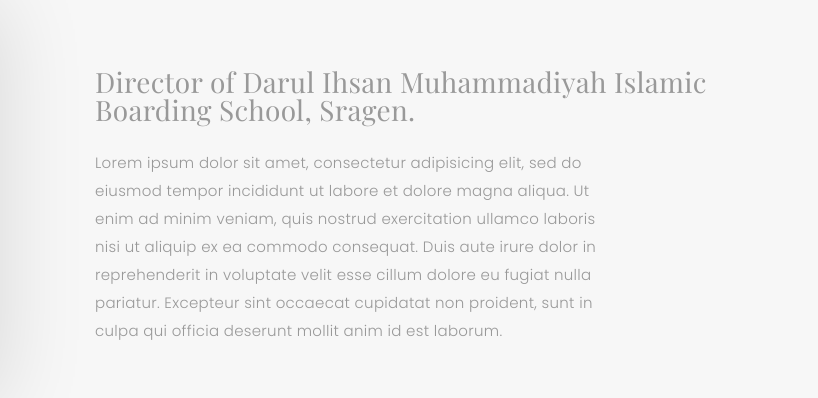
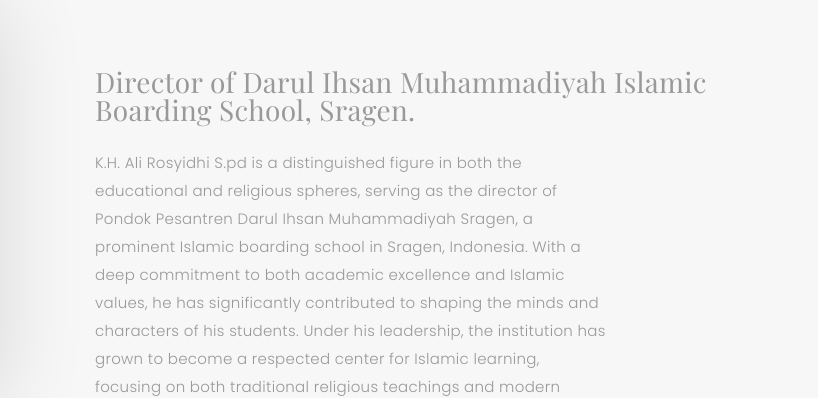
Before and after one commit to lutpiisaki/Web-Ku, a plain HTML site: page index.html in a window 1280 px wide. Shown: the part 877-1275 px from the top of the page, 462-1280 px from the left. Drawn offline with nearby package versions, Linux system fonts and the light colour scheme; a web font is replaced by a local one.

Commit message:
index.html

```diff
--- a/index.html
+++ b/index.html
@@ -107,7 +107,11 @@
             <div class="about-descr">
 
               <p class="p-heading">Director of Darul Ihsan Muhammadiyah Islamic Boarding School, Sragen. </p>
-              <p class="separator">Lorem ipsum dolor sit amet, consectetur adipisicing elit, sed do eiusmod tempor incididunt ut labore et dolore magna aliqua. Ut enim ad minim veniam, quis nostrud exercitation ullamco laboris nisi ut aliquip ex ea commodo consequat. Duis aute irure dolor in reprehenderit in voluptate velit esse cillum dolore eu fugiat nulla pariatur. Excepteur sint occaecat cupidatat non proident, sunt in culpa qui officia deserunt mollit anim id est laborum.</p>
+              <p class="separator">K.H. Ali Rosyidhi S.pd is a distinguished figure in both the educational and religious spheres, serving as the director of Pondok Pesantren Darul Ihsan Muhammadiyah Sragen, a prominent Islamic boarding school in Sragen, Indonesia. With a deep commitment to both academic excellence and Islamic values, he has significantly contributed to shaping the minds and characters of his students. Under his leadership, the institution has grown to become a respected center for Islamic learning, focusing on both traditional religious teachings and modern education.
+
+In addition to his role as director, K.H. Ali Rosyidhi also serves as the Chairman of the Pimpinan Daerah Muhammadiyah (PDM) Sragen, an important leadership position within the Muhammadiyah organization in the Sragen region. This responsibility places him at the heart of the movement's efforts to promote social justice, education, and religious understanding in the community. Through his guidance, the organization has been able to expand its influence and reach, ensuring that Muhammadiyah’s principles are upheld in the region.
+
+With his broad vision, K.H. Ali Rosyidhi has made significant strides in combining the best of religious tradition with contemporary educational practices, fostering a generation of students who are not only knowledgeable but also morally grounded. His leadership continues to inspire many, and his contributions to both the educational and religious sectors have left a lasting impact on the community of Sragen.</p>
 
             </div>
 
```
